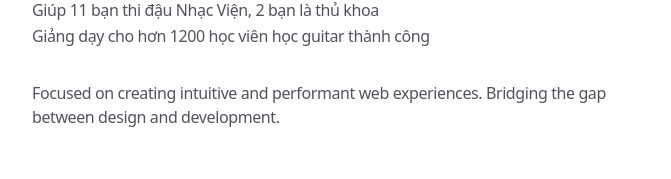
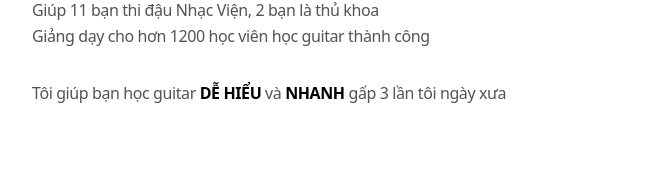
Before and after one commit to lethihienthuong-commits/guitarbuingocson, a Next.js app: page / in a window 1280 px wide. Shown: the part 217-396 px from the top of the page, without its empty margins (304-975 px from the left). Built offline with nearby package versions, Linux system fonts and the light colour scheme.

Commit message:
lời tuyên bố

```diff
--- a/app/page.tsx
+++ b/app/page.tsx
@@ -137,8 +137,7 @@ export default function Personal() {
       >
         <div className="flex-1">
           <p className="text-zinc-600 dark:text-zinc-400">
-            Focused on creating intuitive and performant web experiences.
-            Bridging the gap between design and development.
+            Tôi giúp bạn học guitar <b className="font-bold text-black dark:text-white">DỄ HIỂU</b> và <b className="font-bold text-black dark:text-white">NHANH</b> gấp 3 lần tôi ngày xưa
           </p>
         </div>
       </motion.section>
```
